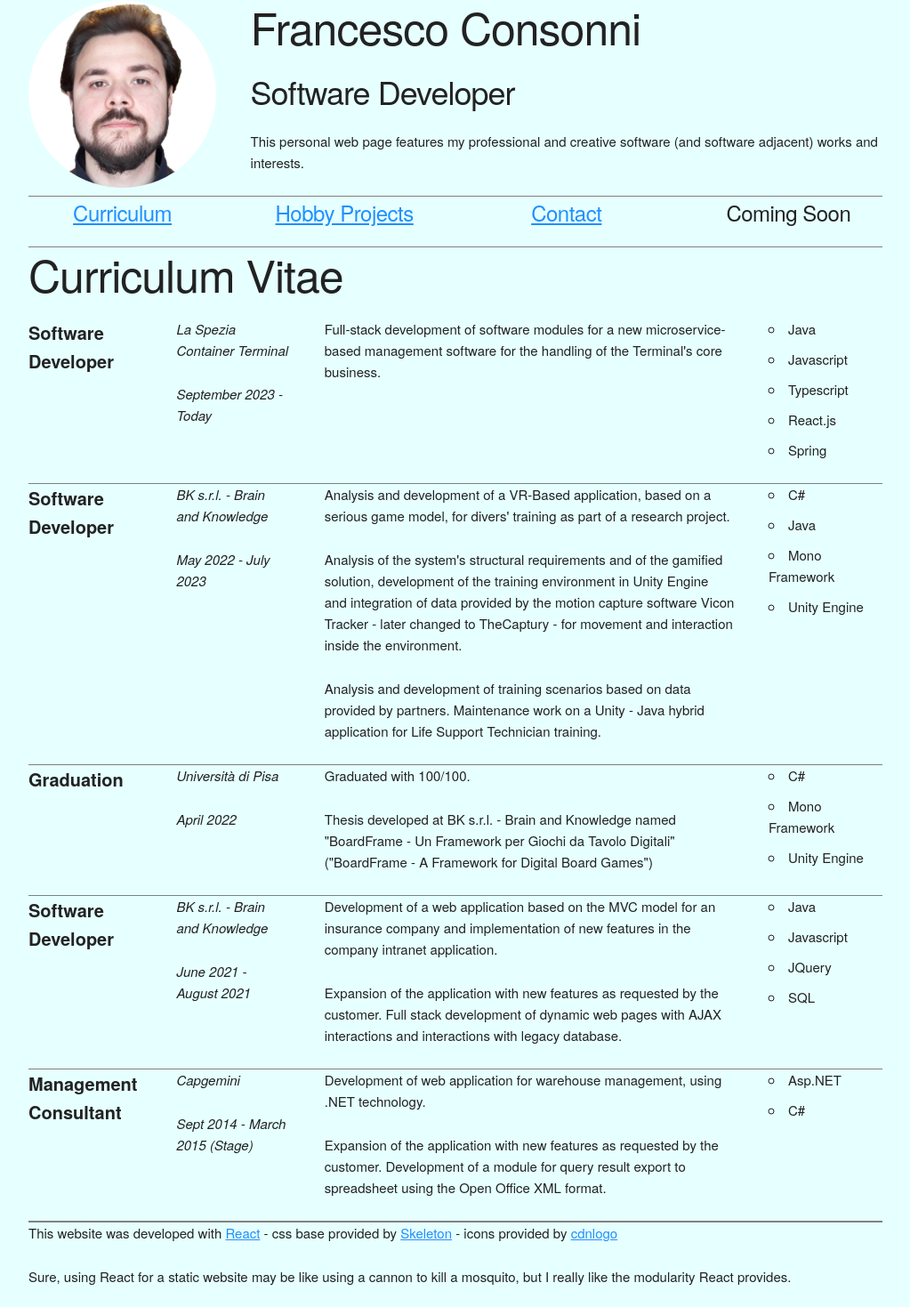
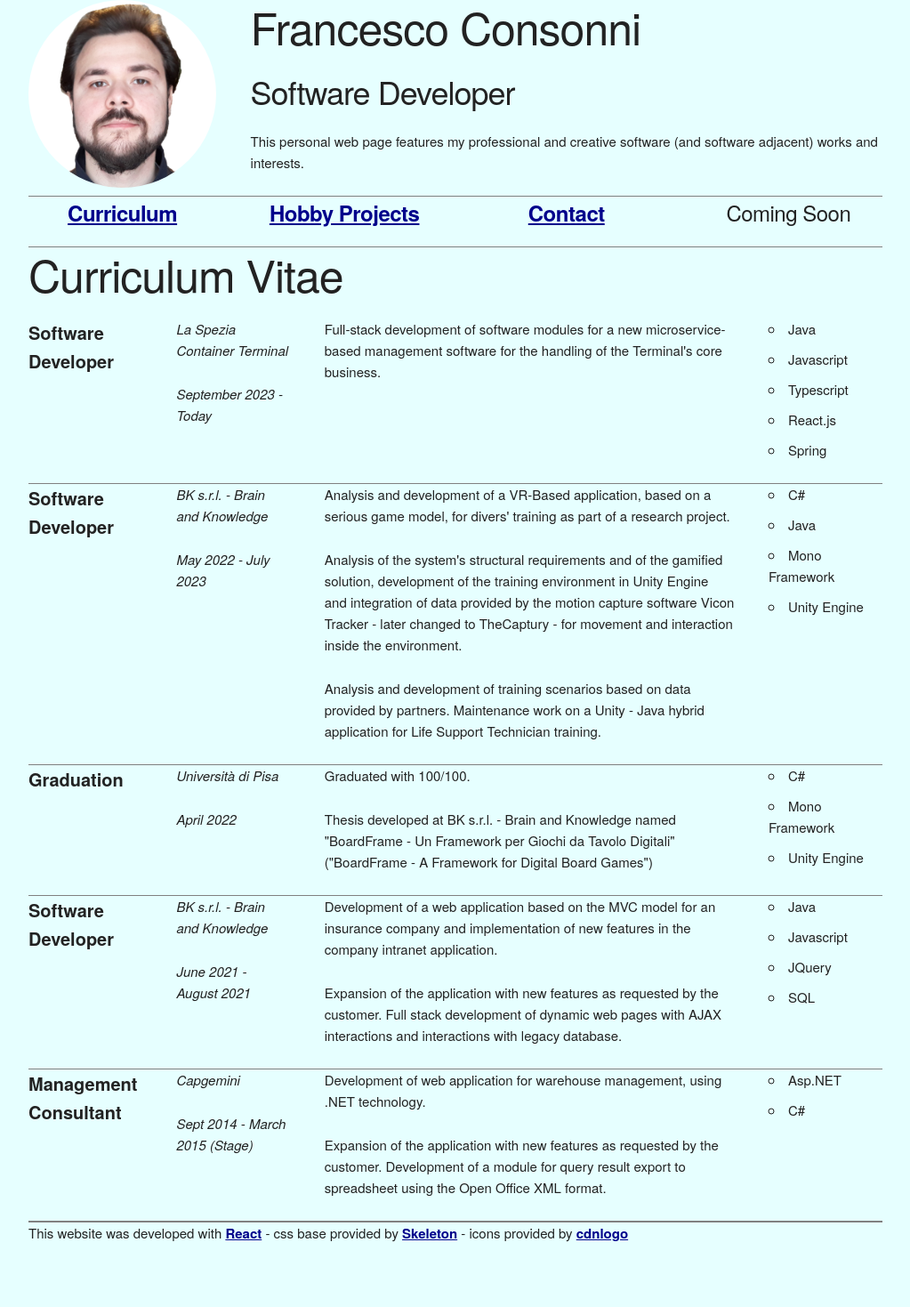
Before and after one commit to FrancescoConso/francescoconso.github.io, a React (Vite) app: page / in a window 1280 px wide. Shown: the top 1469 px of the page at 89% size, without its empty margins (128-1151 px from the left). After the commit the page ends 1423 px from the top, so only its background shows below. Built offline with nearby package versions, Linux system fonts and the light colour scheme.

Commit message:
Converted to single-page website with internal React logic

```diff
--- a/src/components/Footer.tsx
+++ b/src/components/Footer.tsx
@@ -6,9 +6,6 @@ export function Footer() {
           <p>
             This website was developed with <a href="https://react.dev/">React</a> - css base provided by <a href="http://getskeleton.com/">Skeleton</a> - icons provided by <a href="https://cdnlogo.com/">cdnlogo</a>
           </p>
-          <p>
-            Sure, using React for a static website may be like using a cannon to kill a mosquito, but I really like the modularity React provides.
-          </p>
         </footer>
       </div>
     </>
--- a/src/components/WebsiteBody.tsx
+++ b/src/components/WebsiteBody.tsx
@@ -1,29 +1,49 @@
-import { Link, Routes, Route } from "react-router-dom";
-
 import { NotFound } from "./NotFound";
 import { Curriculum } from "../Pages/Curriculum";
 import { Hobby } from "../Pages/Hobby";
 import { Contact } from "../Pages/Contact";
-
+import { useState } from "react";
 
 export function WebsiteBody() {
+  const [page, setPage] = useState<string>("/");
+
+  function renderSwitch(page: string) {
+    switch (page) {
+      case "/":
+        return <Curriculum></Curriculum>;
+        break;
+      case "/hobby":
+        return <Hobby></Hobby>;
+        break;
+      case "/contact":
+        return <Contact></Contact>;
+        break;
+      default:
+        return <NotFound></NotFound>;
+        break;
+    }
+  }
+
   return (
     <>
       <div className="container with-bottom-border">
         <div className="row center-text">
           <div className="three columns">
             <h5>
-              <Link to="/">Curriculum</Link>
+              {/*<Link to="/">Curriculum</Link>*/}
+              <a onClick={() => setPage("/")}>Curriculum</a>
             </h5>
           </div>
           <div className="three columns">
             <h5>
-              <Link to="/hobby">Hobby Projects</Link>
+              {/* <Link to="/hobby">Hobby Projects</Link> */}
+              <a onClick={() => setPage("/hobby")}>Hobby Projects</a>
             </h5>
           </div>
           <div className="three columns">
             <h5>
-              <Link to="/contact">Contact</Link>
+              {/* <Link to="/contact">Contact</Link> */}
+              <a onClick={() => setPage("/contact")}>Contact</a>
             </h5>
           </div>
           <div className="three columns">
@@ -31,12 +51,13 @@ export function WebsiteBody() {
           </div>
         </div>
       </div>
-      <Routes>
+      {renderSwitch(page)}
+      {/* <Routes>
         <Route path="/" element={<Curriculum />}></Route>
         <Route path="/hobby" element={<Hobby />}></Route>
         <Route path="/contact" element={<Contact />}></Route>
         <Route path="/*" element={<NotFound />}></Route>
-      </Routes>
+      </Routes> */}
     </>
   );
 }
--- a/src/css/custom.css
+++ b/src/css/custom.css
@@ -32,6 +32,11 @@
 }
 
 a {
-  color: dodgerblue; }
+  color: darkblue;
+  text-decoration: underline;
+  font-weight: bold;
+}
 a:hover {
-  color: #0FA0CE; }
+  color: dodgerblue;
+  cursor: pointer;
+}
```
